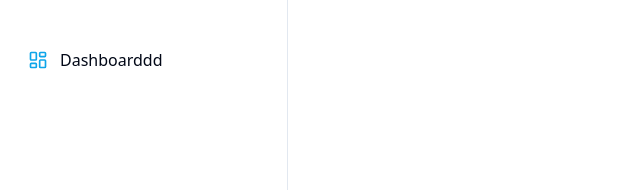
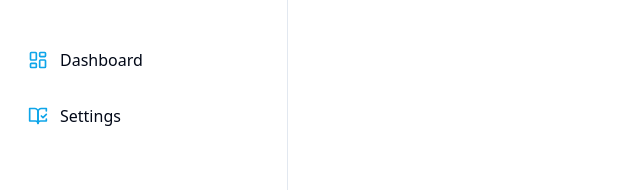
Before and after one commit to gregor3637/shadcn-trading, a React (Vite) app: page / in a window 1280 px wide. Shown: the top 190 px of the page, without its empty margins (0-640 px from the left). Built offline with nearby package versions, Linux system fonts and the light colour scheme.

Commit message:
fe: abstracting sidebar buttons

```diff
--- /dev/null
+++ b/src/components/constants/side-nav.tsx
@@ -0,0 +1,17 @@
+import { BookOpenCheck, LayoutDashboard } from "lucide-react";
+import { type NavItem } from "@/types";
+
+export const NavItems: NavItem[] = [
+  {
+    title: "Dashboard",
+    icon: LayoutDashboard,
+    href: "/",
+    color: "text-sky-500",
+  },
+  {
+    title: "Settings",
+    icon: BookOpenCheck,
+    href: "/",
+    color: "text-sky-500",
+  },
+];
--- a/src/components/layout/side-nav.tsx
+++ b/src/components/layout/side-nav.tsx
@@ -3,16 +3,11 @@ import { LayoutDashboard } from "lucide-react";
 import { cn } from "@/lib/utils";
 import { buttonVariants } from "@/components/ui/button";
 
-export function SideNav() {
-  const item = {
-    title: "Dashboarddd",
-    icon: LayoutDashboard,
-    href: "/",
-    color: "text-sky-500",
-  };
-
+export function SideNav({ items, className }) {
   return (
     <nav className="space-y-2">
+      {items.map((item) => {
+        return (
           <a
             key={item.title}
             href={item.href}
@@ -26,6 +21,8 @@ export function SideNav() {
               {item.title}
             </span>
           </a>
+        );
+      })}
     </nav>
   );
 }
--- a/src/components/layout/sidebar.tsx
+++ b/src/components/layout/sidebar.tsx
@@ -1,4 +1,5 @@
 import { SideNav } from "@/components/layout/side-nav";
+import { NavItems } from "@/components/constants/side-nav";
 import { cn } from "@/lib/utils";
 
 export default function Sidebar({ className }) {
@@ -12,7 +13,10 @@ export default function Sidebar({ className }) {
       <div className="space-y-4 py-4">
         <div className="px-3 py-2">
           <div className="mt-3 space-y-1">
-            <SideNav  />
+            <SideNav
+              items={NavItems}
+              className="text-background opacity-0 transition-all duration-300 group-hover:z-50 group-hover:ml-4 group-hover:rounded group-hover:bg-foreground group-hover:p-2 group-hover:opacity-100"
+            />
           </div>
         </div>
       </div>
--- /dev/null
+++ b/src/hooks/useSidebar.tsx
@@ -0,0 +1,10 @@
+import { useState } from "react";
+
+const useSidebar = () => {
+  const [isOpen, setIsOpen] = useState(true);
+  const toggle = () => setIsOpen((val) => !val);
+
+  return { isOpen, toggle };
+};
+
+export default useSidebar;
--- /dev/null
+++ b/src/types.ts
@@ -0,0 +1,9 @@
+
+import { type LucideIcon } from "lucide-react";
+
+export interface NavItem {
+    title: string;
+    href: string;
+    icon: LucideIcon;
+    color?: string;
+}
```
Lines whose indentation alone changed are shown as unchanged.
